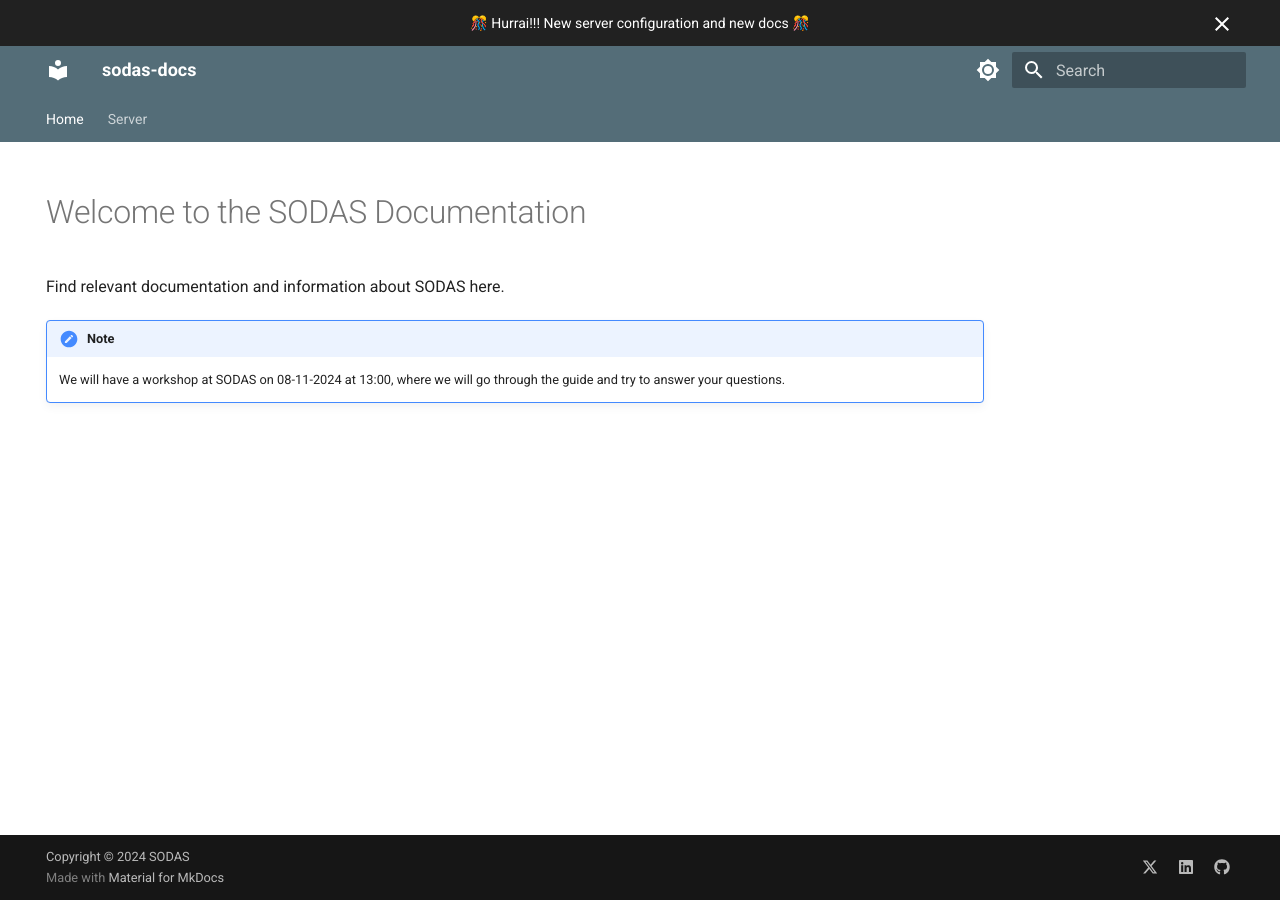
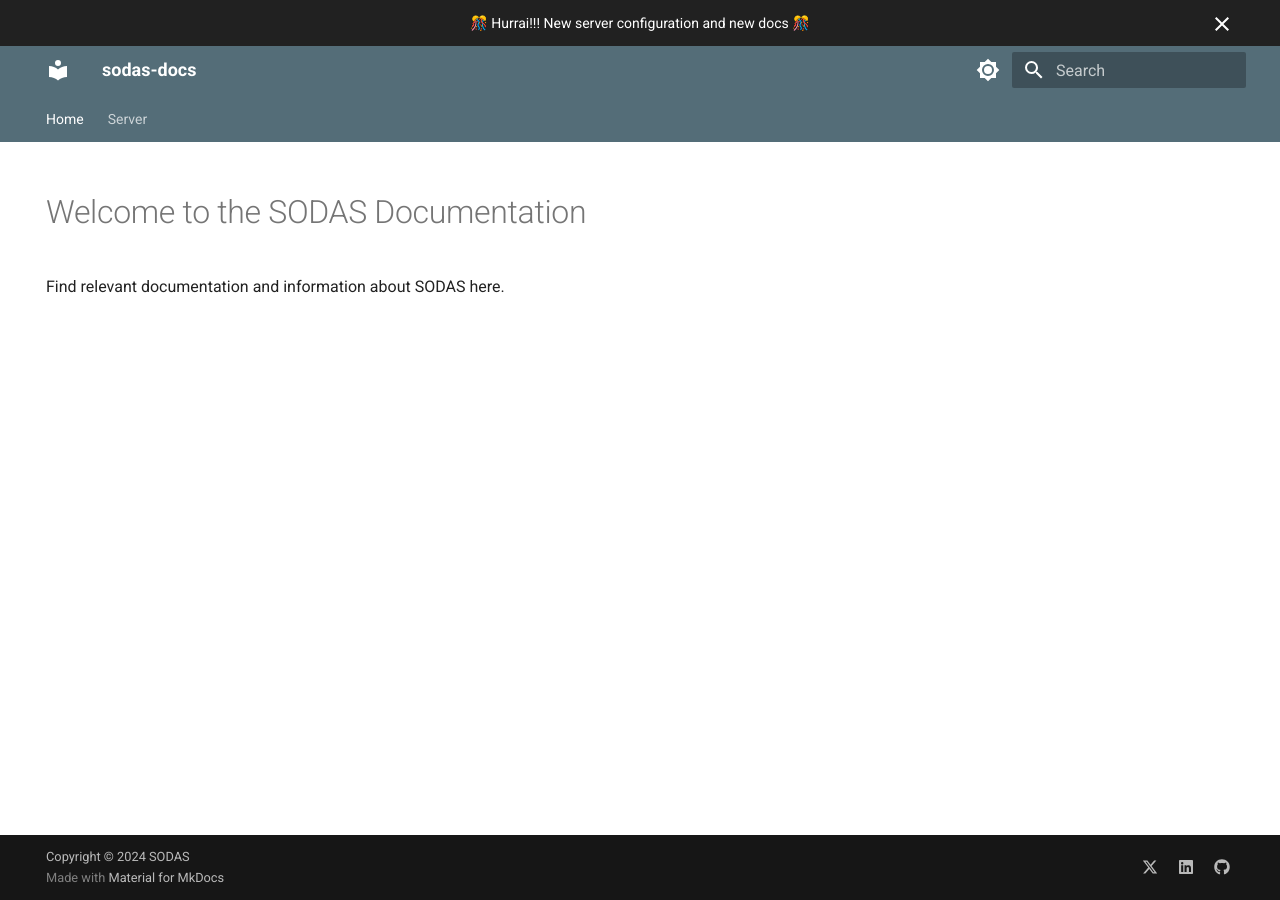
Before and after one commit to cph-sodas/cph-sodas.github.io, an MkDocs documentation site: the page built from docs/index.md, in a window 1280 px wide. Built offline with MkDocs 1.6.1 and Material for MkDocs 9.7.7, drawn with Linux system fonts in a browser that asks for light colours.

Commit message:
remove workshop notes

```diff
--- a/docs/index.md
+++ b/docs/index.md
@@ -8,8 +8,3 @@ hide:
 # Welcome to the SODAS Documentation
 
 Find relevant documentation and information about SODAS here.
-
-!!! note
-
-    We will have a workshop at SODAS on 08-11-2024 at 13:00, where we will go
-    through the guide and try to answer your questions.
```
Also changed, not shown: docs/server/index.md (+0 -5 lines).
